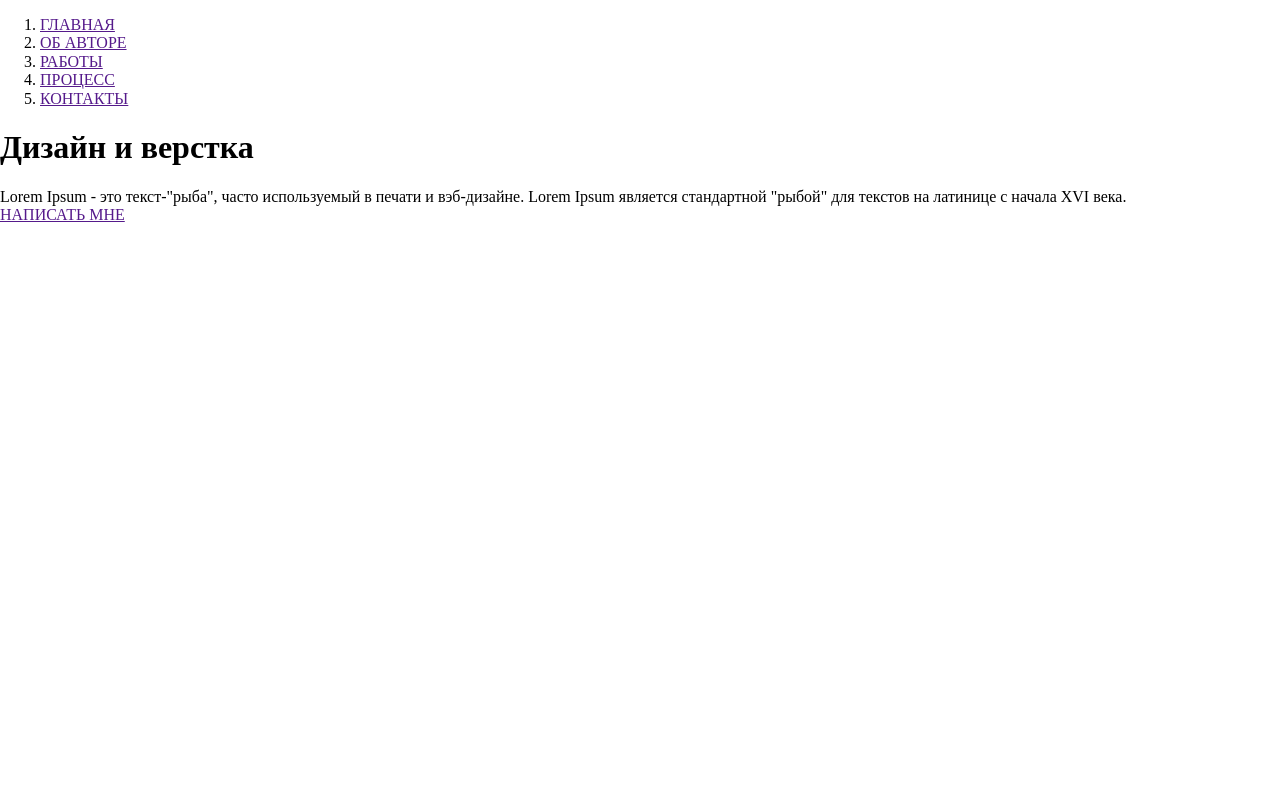
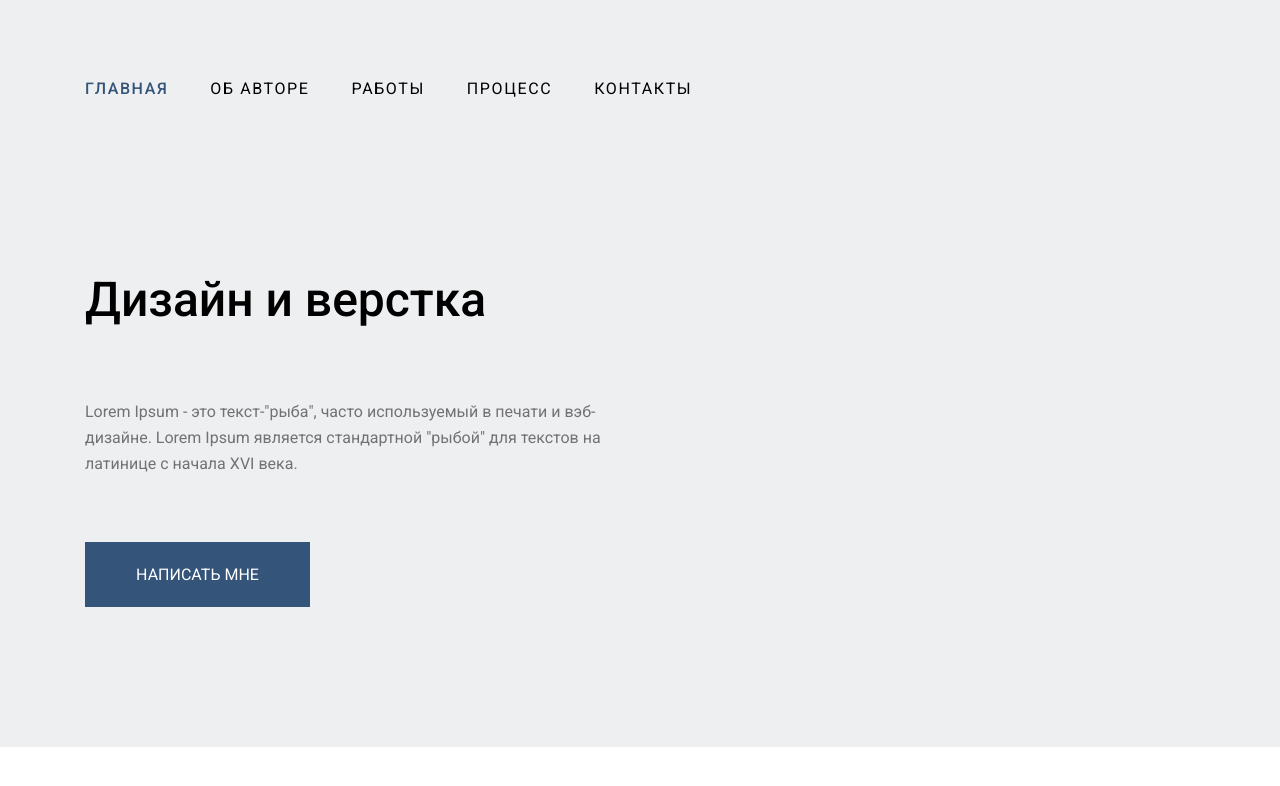
Before and after one commit to FomenkoAndrey/20221128_____simple-template, a plain HTML site: page index.html in a window 1280 px wide. Drawn offline with Linux system fonts and the light colour scheme.

Commit message:
базовое оформление блока header

```diff
--- a/assets/css/style.css
+++ b/assets/css/style.css
@@ -0,0 +1,90 @@
+:root {
+  --color-black: #000000;
+  --color-primary: #34547a;
+  --color-secondary: #727272;
+  --color-gray-light: #eeeff1;
+  --color-white: #ffffff;
+
+  --font-family: "Roboto", sans-serif;
+  --font-size: 16px;
+
+  --letter-spacing: 0.1em;
+  --line-height-lg: 1.625;
+
+  --container-primary: 1110px;
+  --container-small: 540px;
+  --gap: 20px;
+}
+
+*,
+*::before,
+a::after {
+  box-sizing: border-box;
+  margin: 0;
+  padding: 0;
+}
+html {
+  font-family: var(--font-family);
+  font-size: var(--font-size);
+  font-weight: 400;
+}
+
+a {
+  text-decoration: none;
+}
+
+.container {
+  width: min(100% - 40px, var(--container-primary));
+  margin-inline: auto;
+}
+
+.header {
+  background-color: var(--color-gray-light);
+
+  padding-top: 80px;
+  padding-bottom: 140px;
+}
+.navbar {
+  margin-bottom: 162px;
+}
+.navbar__list {
+  list-style: none;
+  display: flex;
+  gap: 42px;
+}
+.navbar__item {
+}
+.navbar__link {
+  letter-spacing: var(--letter-spacing);
+
+  color: var(--color-black);
+}
+.navbar__link--active {
+  font-weight: 500;
+  color: var(--color-primary);
+}
+.content {
+  max-width: var(--container-small);
+}
+.content__title {
+  margin: 0 0 60px;
+  font-weight: 500;
+  font-size: 48px;
+  line-height: 79px;
+}
+.content__description {
+  line-height: 26px;
+  color: var(--color-secondary);
+  margin-bottom: 65px;
+}
+.content__link {
+  display: flex;
+  justify-content: center;
+  align-items: center;
+
+  width: 225px;
+  min-height: 65px;
+  padding: 0.5em;
+  background-color: var(--color-primary);
+  color: var(--color-white);
+}
--- a/index.html
+++ b/index.html
@@ -15,7 +15,7 @@
 
 <body>
 
-  <header>
+  <header class="header">
     <div class="container">
 
       <nav class="navbar">
@@ -40,8 +40,8 @@
 
       <div class="content">
         <h1 class="content__title">Дизайн и верстка</h1>
-        <div class="content__description">Lorem Ipsum - это текст-"рыба", часто используемый в печати и вэб-дизайне.
-          Lorem Ipsum является стандартной "рыбой" для текстов на латинице с начала XVI века.</div>
+        <p class="content__description">Lorem Ipsum - это текст-"рыба", часто используемый в печати и вэб-дизайне.
+          Lorem Ipsum является стандартной "рыбой" для текстов на латинице с начала XVI века.</p>
         <a class="content__link" href="">НАПИСАТЬ МНЕ</a>
       </div>
 
```
